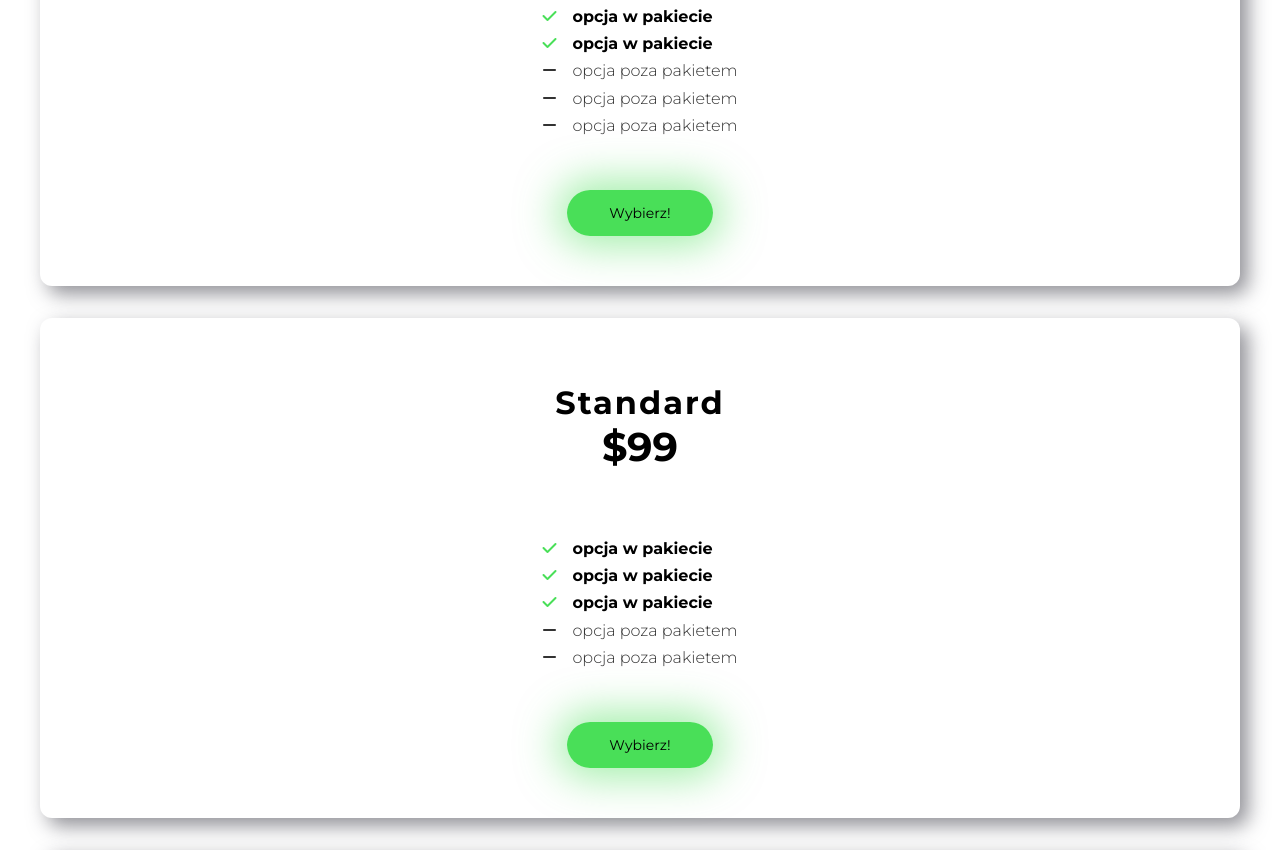
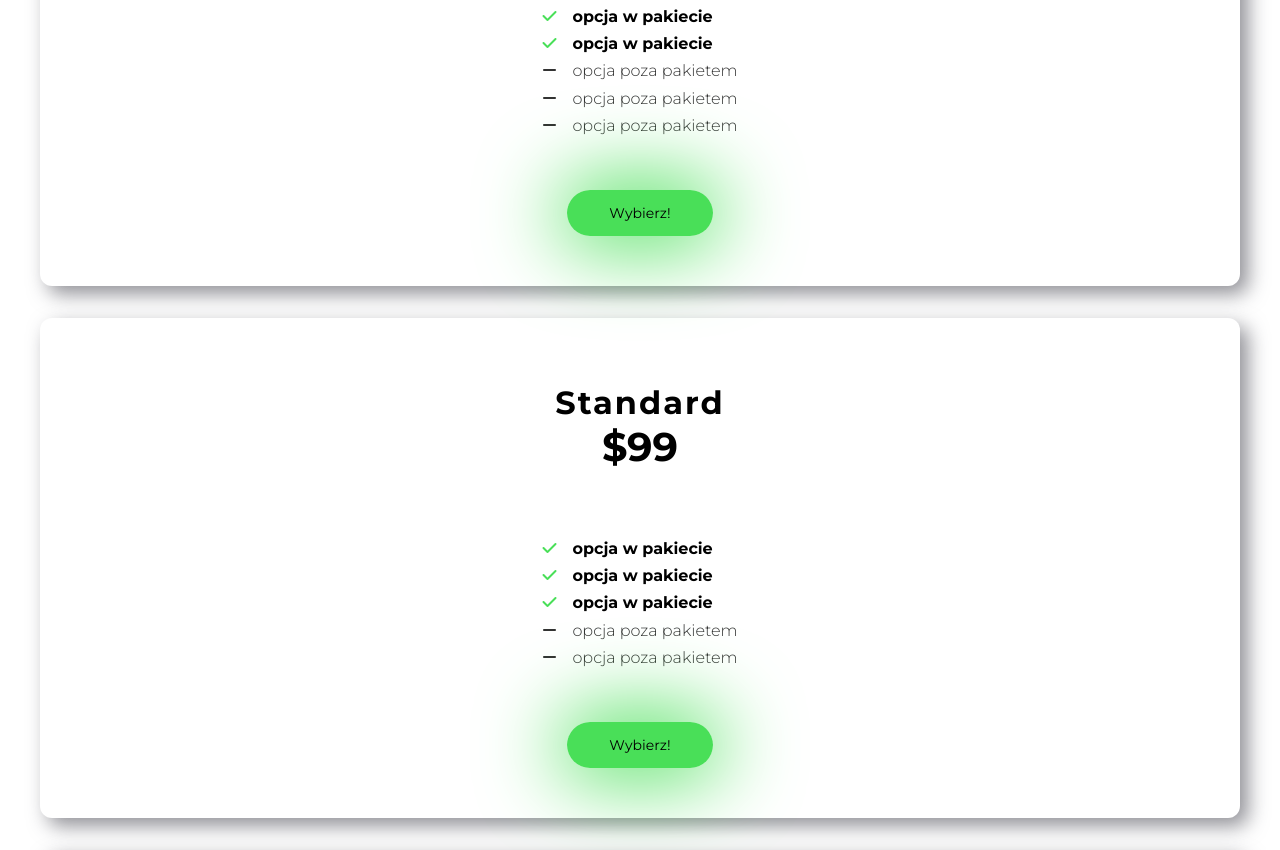
Before and after one commit to Kacperfreelancer/FirstClient, a website: page index.html in a window 1280 px wide. Shown: the part 2387-3237 px from the top of the page. Drawn offline with Linux system fonts and the light colour scheme.

Commit message:
changed box-shadow on button in cards

```diff
--- a/src/sass/main.scss
+++ b/src/sass/main.scss
@@ -273,7 +273,7 @@ body {
           border: none;
           border-radius: 25px;
           font-size: 1.4rem;
-          box-shadow: 0px 0px 40px 10px rgba(73, 223, 88, 0.5);
+          box-shadow: 0px 0px 80px 10px $green;
           text-decoration: none;
           color: $black;
         }
```
Also changed, not shown: dist/css/main.min.css.
